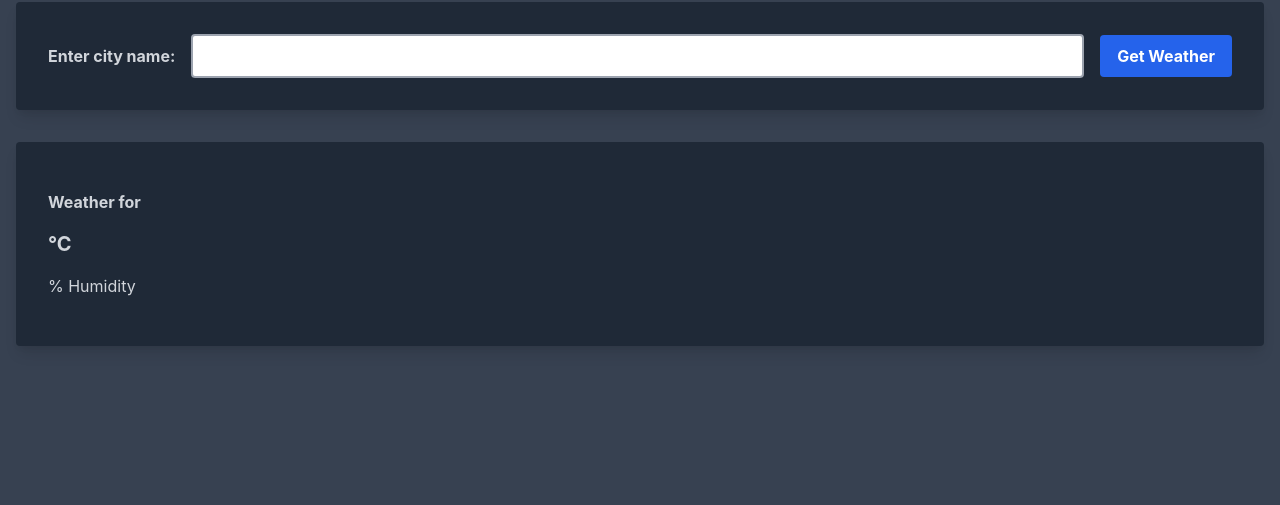
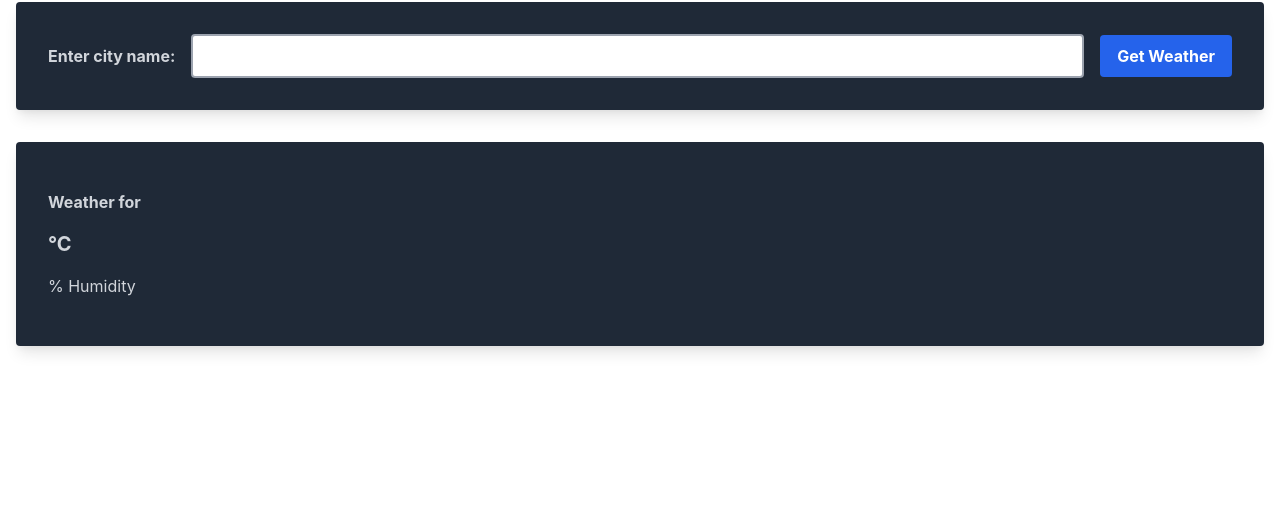
Before and after one commit to greeenboi/weather-website, a website built with Vite: page index.html in a window 1280 px wide. Shown: the part 178-683 px from the top of the page. Built offline with nearby package versions, Linux system fonts and the light colour scheme.

Commit message:
fixed odd looking background

```diff
--- a/style.css
+++ b/style.css
@@ -25,10 +25,8 @@ a:hover {
 
 body {
   margin: 0;
-  min-width: 320px;
+  min-width: 100vh;
   min-height: 100vh;
-  background-color: #374151;
-  color: #E5E7EB;
   overflow: hidden;
 }
 
```
